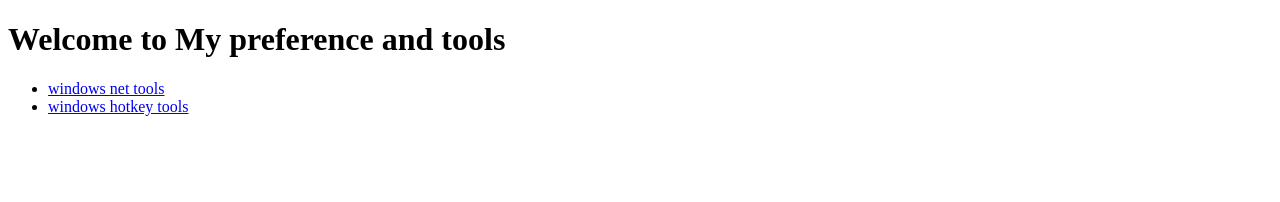
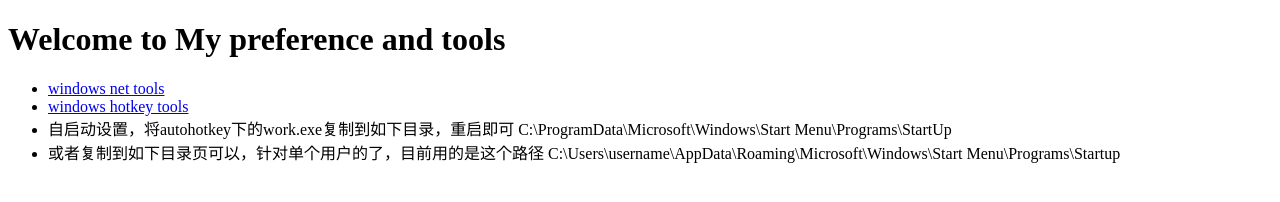
Before and after one commit to mmk909/mmk909.github.io, a plain HTML site: page index.html in a window 1280 px wide. Drawn offline with Linux system fonts and the light colour scheme.

Commit message:
add help msg

```diff
--- a/index.html
+++ b/index.html
@@ -12,6 +12,15 @@
     </li>
     <li>
         <a href="win_hotkey.zip">windows hotkey tools</a>
+
+    </li>
+    <li>
+        自启动设置，将autohotkey下的work.exe复制到如下目录，重启即可
+        C:\ProgramData\Microsoft\Windows\Start Menu\Programs\StartUp
+    </li>
+    <li>
+        或者复制到如下目录页可以，针对单个用户的了，目前用的是这个路径
+        C:\Users\username\AppData\Roaming\Microsoft\Windows\Start Menu\Programs\Startup
     </li>
 </ul>
 </body>
```
